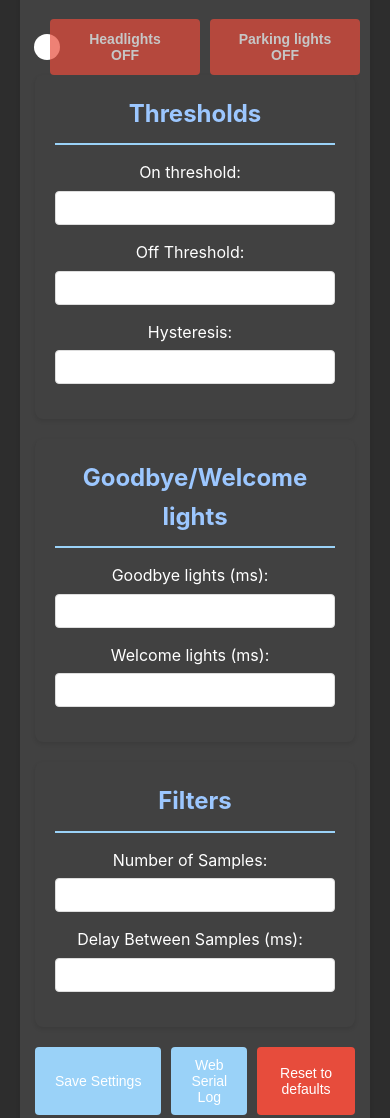
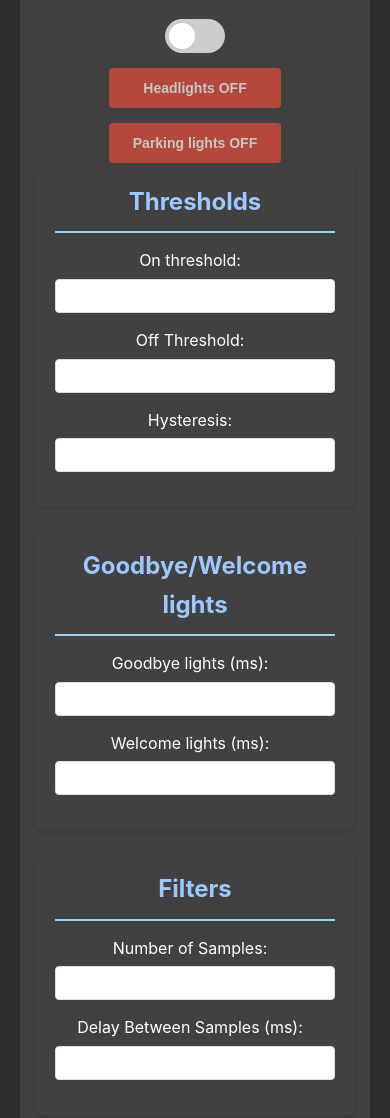
Before and after one commit to Bubliok/auto-headlights, a plain HTML site: page data/index.html in a window 390 px wide. Shown: the part 320-1438 px from the top of the page. Drawn offline with Linux system fonts and the light colour scheme; no server answers.

Commit message:
mobile toggle button bug fix

```diff
--- a/data/styles.css
+++ b/data/styles.css
@@ -238,6 +238,35 @@ button:hover, input[type="submit"]:hover {
     opacity: 0.7;
 }
 
+@media (max-width: 600px) {
+    .manual-control-container {
+        flex-direction: column;
+        gap: 15px;
+    }
+
+    .manual-control {
+        flex-direction: column;
+        gap: 15px;
+        align-items: center;
+    }
+
+    .manual-control button {
+        width: 100%;
+        max-width: 300px;
+    }
+
+    .button-group {
+        flex-direction: column;
+        gap: 15px;
+    }
+
+    .button-group button,
+    .button-group input[type="submit"] {
+        width: 100%;
+        max-width: 300px;
+    }
+}
+
 #headlights-toggle {
     background-color: #e74c3c;
 }
```
